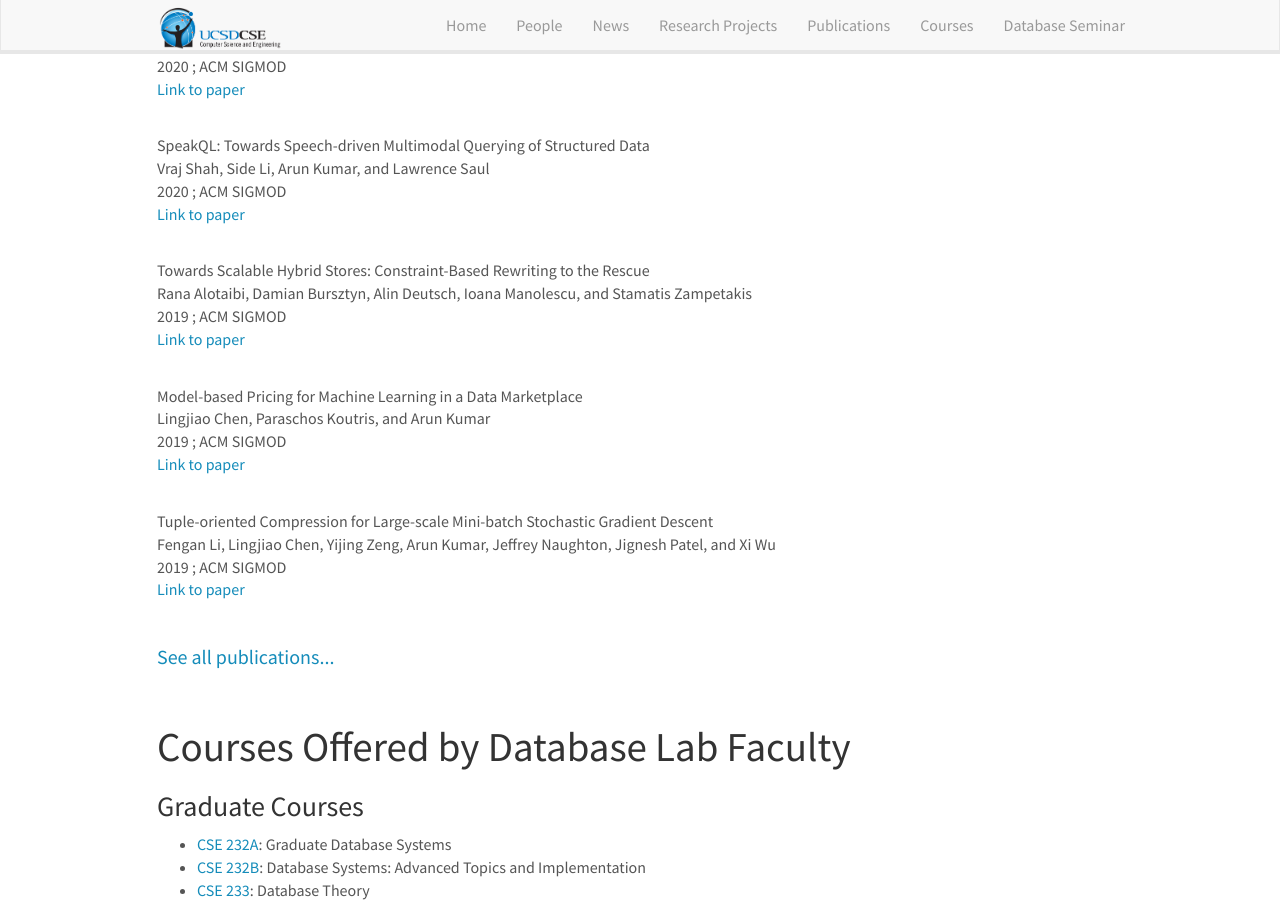
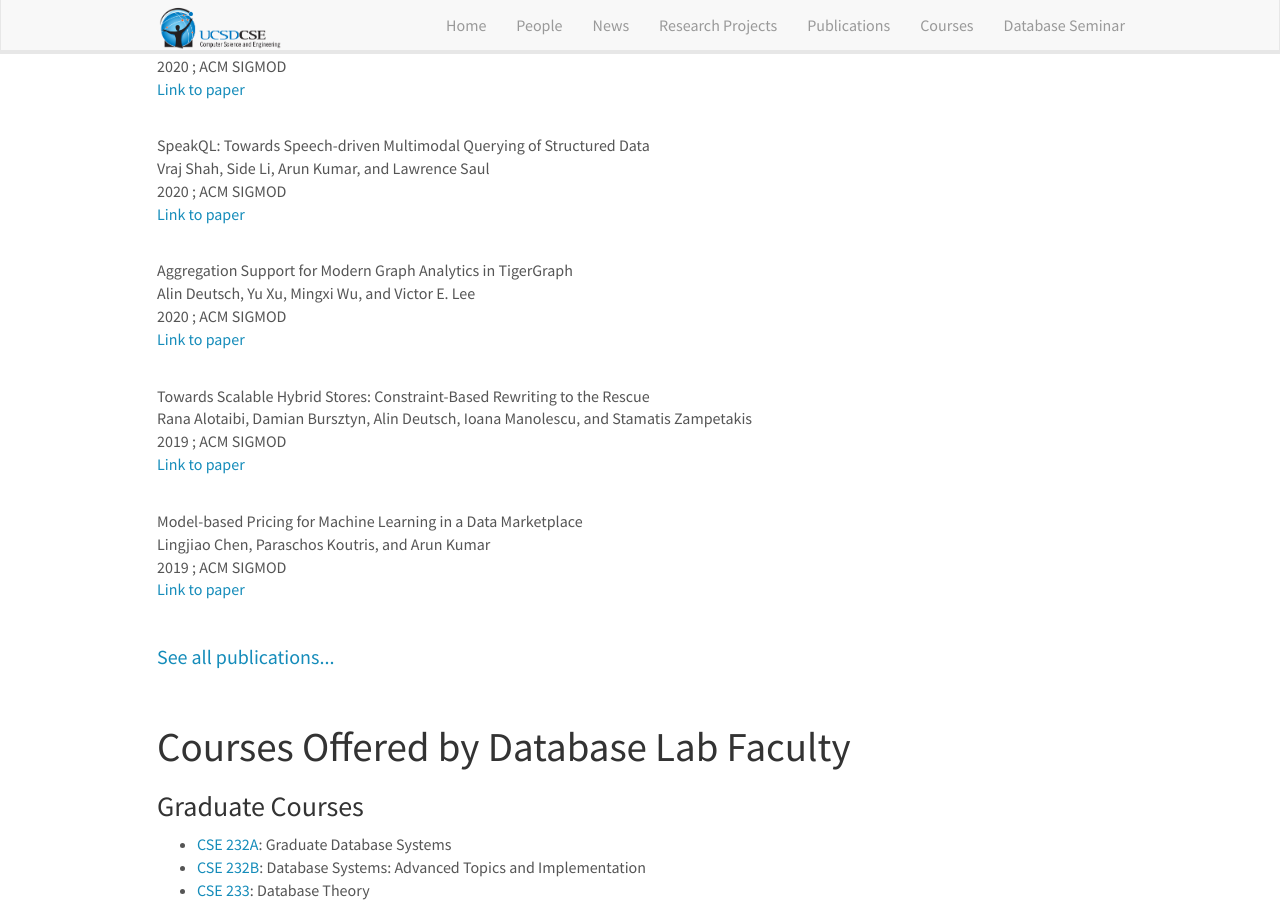
Before and after one commit to dbucsd/dbucsd.github.io, a Jekyll site: the page built from index.md, in a window 1280 px wide and 900 px high, scrolled down 5339 px. Built offline with Jekyll 4.4.1, drawn with Linux system fonts in a browser that asks for light colours; nearby versions of some CDN libraries.

Commit message:
Update papers.yml

```diff
--- a/_data/papers.yml
+++ b/_data/papers.yml
@@ -33,6 +33,11 @@
   title: "SpeakQL: Towards Speech-driven Multimodal Querying of Structured Data"
   author: Vraj Shah, Side Li, Arun Kumar, and Lawrence Saul
   link: https://adalabucsd.github.io/2020_SpeakQL_SIGMOD.pdf
+- year: 2020
+  venue: ACM SIGMOD
+  title: "Aggregation Support for Modern Graph Analytics in TigerGraph"
+  author: Alin Deutsch, Yu Xu, Mingxi Wu, and Victor E. Lee
+  link: https://dl.acm.org/doi/pdf/10.1145/3318464.3386144
 - year: 2019
   venue: ACM SIGMOD
   title: "Towards Scalable Hybrid Stores: Constraint-Based Rewriting to the Rescue"
```
